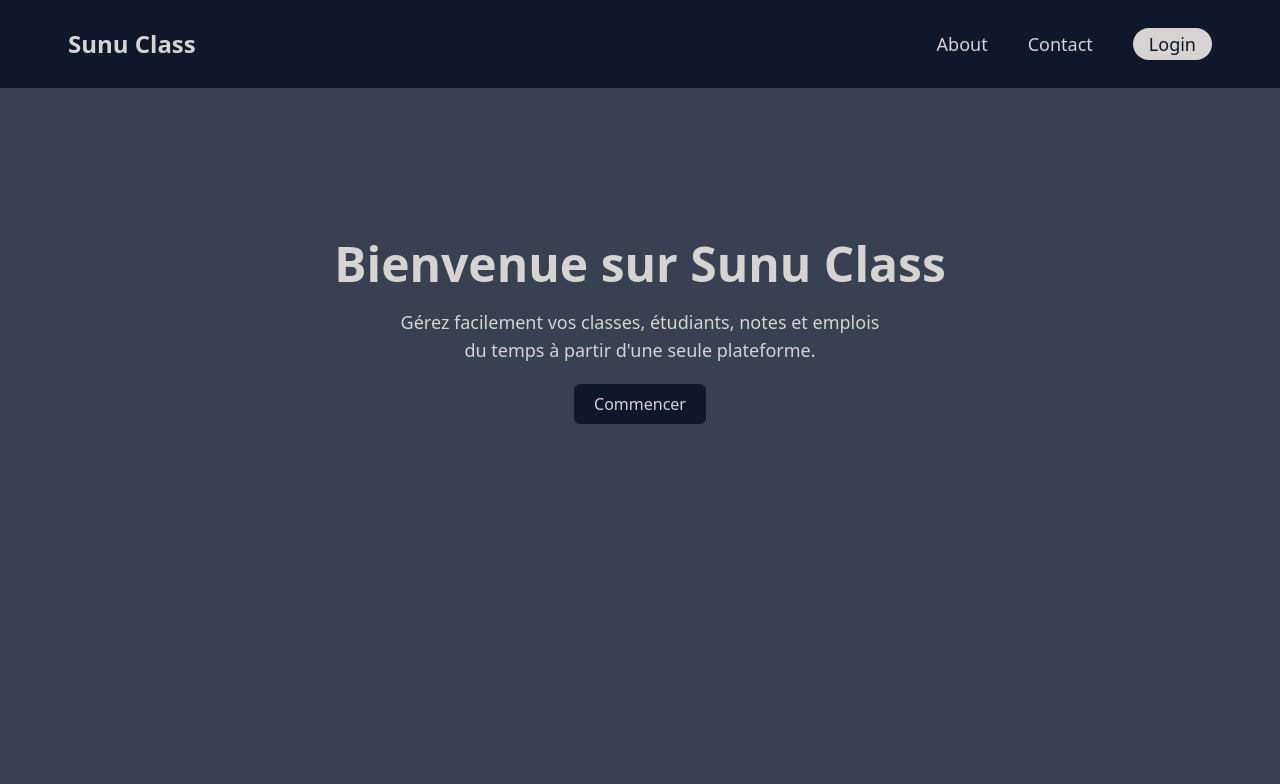
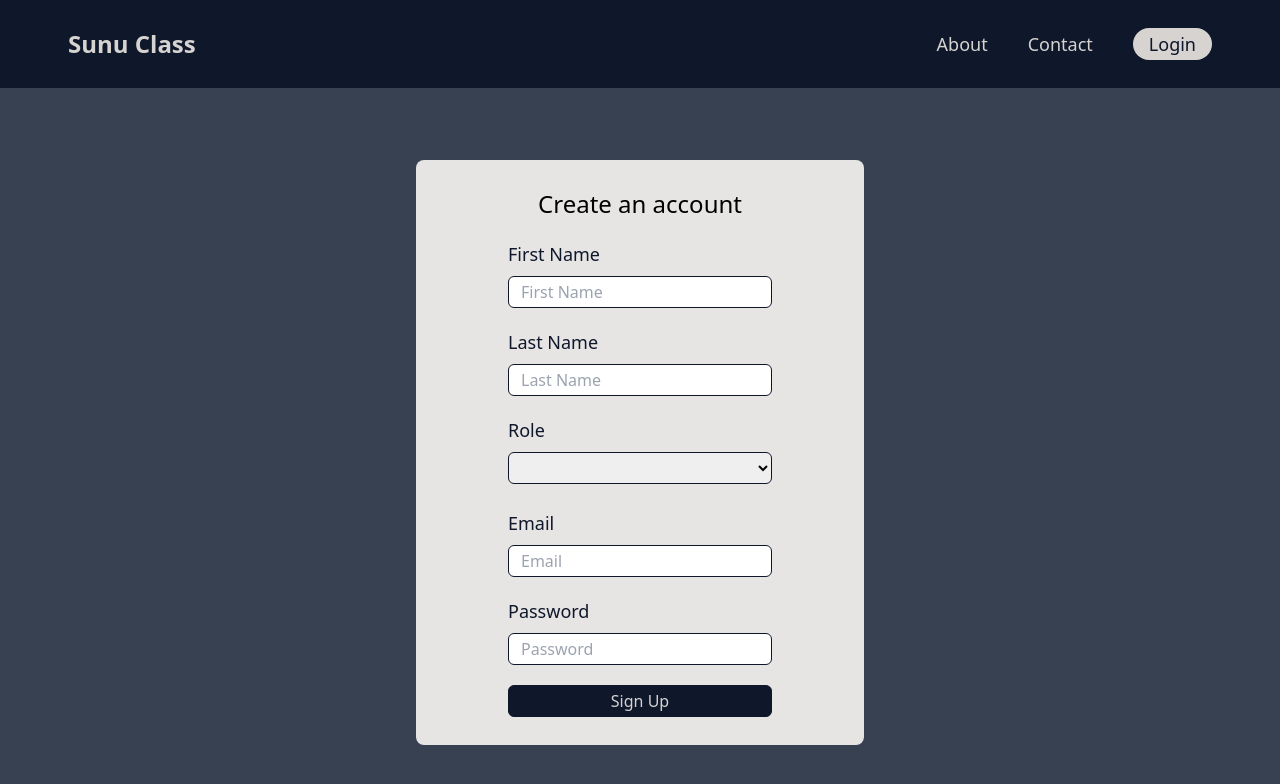
Before and after one commit to tidianecs/ClassManagement, an Angular app: page /signUp in a window 1280 px wide. Before the commit this address led to /. Shown: the top 784 px of the page. Built offline with nearby package versions, Linux system fonts and the light colour scheme.

Commit message:
I just make the front of the signup page

```diff
--- a/src/app/app-routing.module.ts
+++ b/src/app/app-routing.module.ts
@@ -1,7 +1,12 @@
 import { NgModule } from '@angular/core';
 import { RouterModule, Routes } from '@angular/router';
+import { HomeComponent } from './home/home.component';
+import { SignUpComponent } from './auth/sign-up/sign-up.component';
 
-const routes: Routes = [];
+const routes: Routes = [
+  { path: '', component: HomeComponent },
+  { path: 'signUp', component: SignUpComponent }
+];
 
 @NgModule({
   imports: [RouterModule.forRoot(routes)],
--- a/src/app/app.component.html
+++ b/src/app/app.component.html
@@ -7,7 +7,6 @@
   </head>
   <body>
     <app-header></app-header>
-  <app-home></app-home>
+    <router-outlet></router-outlet>
   </body>
 </html>
-<router-outlet></router-outlet>
--- a/src/app/app.component.ts
+++ b/src/app/app.component.ts
@@ -7,4 +7,5 @@ import { Component } from '@angular/core';
 })
 export class AppComponent {
   title = 'SunuClass';
+  selectedRole: string | undefined;
 }
--- a/src/app/app.module.ts
+++ b/src/app/app.module.ts
@@ -1,10 +1,10 @@
 import { NgModule } from '@angular/core';
 import { BrowserModule } from '@angular/platform-browser';
-
 import { AppRoutingModule } from './app-routing.module';
 import { AppComponent } from './app.component';
 import { HeaderComponent } from './header/header.component';
 import { HomeComponent } from './home/home.component';
+import { FormsModule } from '@angular/forms';
 
 @NgModule({
   declarations: [
@@ -14,7 +14,8 @@ import { HomeComponent } from './home/home.component';
   ],
   imports: [
     BrowserModule,
-    AppRoutingModule
+    AppRoutingModule,
+    FormsModule
   ],
   providers: [],
   bootstrap: [AppComponent]
--- /dev/null
+++ b/src/app/auth/sign-up/sign-up.component.html
@@ -0,0 +1,32 @@
+<div class="mx-auto p-7 w-full max-w-md rounded-lg text-center mt-40 space-y-5 bg-stone-200 mb-5">
+    <h1 class="text-2xl">Create an account</h1>
+    <form action="" class="space-y-5 m-16">
+        <div class="text-left space-y-2">
+            <label for="firstName" class="text-slate-900 text-lg">First Name</label><br>
+            <input type="text" placeholder="First Name" class="w-full h-8 rounded-md border border-slate-900 p-3" ngModel>
+        </div>
+        <div class="text-left space-y-2">
+            <label for="lastName" class="text-slate-900 text-lg">Last Name</label><br>
+            <input type="text" placeholder="Last Name" class="w-full h-8 rounded-md border border-slate-900 p-3" ngModel>
+        </div>
+        <div class="text-left space-y-2">
+            <label for="role" class="text-slate-900 text-lg">Role</label><br>
+            <select name="role" id="" class="w-full h-8 rounded-md border border-slate-900 p-3" ngModel>
+                <option value="">Select role</option>
+                <option value="student">Student</option>
+                <option value="teacher">Teacher</option>
+            </select>
+        </div>
+        <div class="text-left space-y-2">
+            <label for="email" class="text-slate-900 text-lg">Email</label><br>
+            <input type="text" placeholder="Email" class="w-full h-8 rounded-md border border-slate-900 p-3" ngModel>
+        </div>
+        <div class="text-left space-y-2">
+            <label for="password" class="text-slate-900 text-lg">Password</label><br>
+            <input type="text" placeholder="Password" class="w-full h-8 rounded-md border border-slate-900 p-3" ngModel>
+        </div>
+        <button class="w-full h-8 rounded-md border border-slate-900 bg-slate-900 text-stone-300">
+            Sign Up
+        </button>
+    </form>
+</div>
--- a/src/app/header/header.component.html
+++ b/src/app/header/header.component.html
@@ -1,6 +1,5 @@
 <header class="fixed top-0 left-0 w-full p-7 flex justify-between items-center bg-slate-900">
-    <a href="" class="text-2xl text-stone-300 font-bold no-underline ml-10">Sunu Class</a>
-
+    <a routerLink="/" class="text-2xl text-stone-300 font-bold no-underline ml-10">Sunu Class</a>
     <nav>
         <a href="" class="text-lg text-stone-300 font-medium no-underline ml-10 relative after:content-[''] after:absolute after:left-0 after:bottom-0 after:w-0 hover:after:w-full after:h-[2px] after:bg-stone-300 after:transition-all after:duration-300">About</a>
         <a href="" class="text-lg text-stone-300 font-medium no-underline ml-10 relative after:content-[''] after:absolute after:left-0 after:bottom-0 after:w-0 hover:after:w-full after:h-[2px] after:bg-stone-300 after:transition-all after:duration-300">Contact</a>
--- a/src/app/home/home.component.html
+++ b/src/app/home/home.component.html
@@ -2,6 +2,6 @@
     <h1 class="text-stone-300 text-5xl font-semibold">Bienvenue sur Sunu Class</h1>
     <p class="text-stone-300 text-lg">Gérez facilement vos classes, étudiants, notes et emplois <br> du temps à partir d'une seule plateforme. </p>
     <button class="bg-slate-900 rounded-md h-10 transition-transform hover:scale-105 hover:shadow-lg">
-        <a href="" class="m-5 text-stone-300">Commencer</a>
+        <a routerLink="/signUp" class="m-5 text-stone-300">Commencer</a>
     </button>
 </div>
```
Also changed, not shown: src/app/auth/auth.module.ts (added, +15 -0 lines), src/app/auth/sign-up/sign-up.component.ts (added, +10 -0 lines), src/app/auth/sign-up/sign-up.component.css (added), 1 other file (tests, documents, lock files or other folders). Lines whose indentation alone changed are shown as unchanged.
